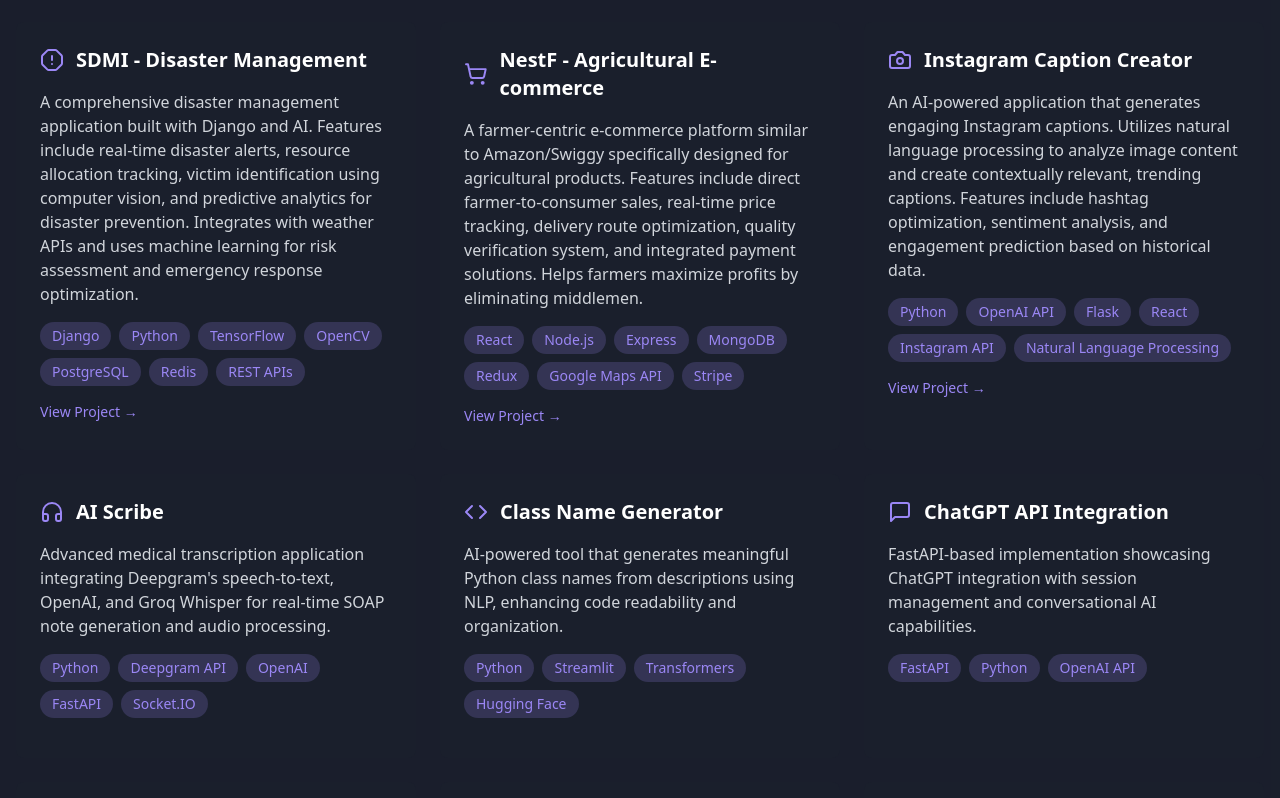
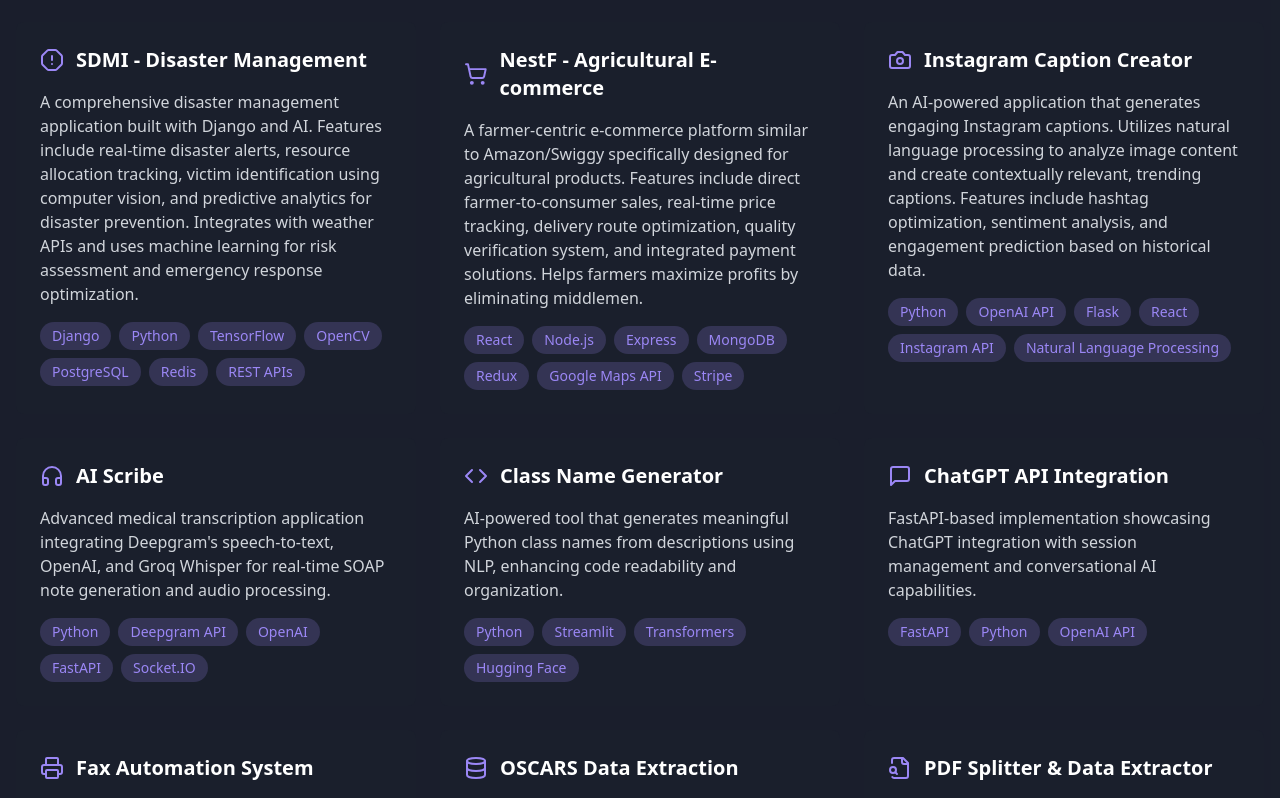
Before and after one commit to achuajays/protofolio, a React (Vite) app: page / in a window 1280 px wide. Shown: the part 2650-3448 px from the top of the page. Built offline with nearby package versions, Linux system fonts and the light colour scheme.

Commit message:
Remove 'View Project' Links
Eliminate the 'View Project' section from the ProjectsSection component to streamline the project display.
[skip gpt_engineer]

```diff
--- a/src/components/ProjectsSection.tsx
+++ b/src/components/ProjectsSection.tsx
@@ -7,22 +7,19 @@ const ProjectsSection = () => {
       title: "SDMI - Disaster Management",
       description: "A comprehensive disaster management application built with Django and AI. Features include real-time disaster alerts, resource allocation tracking, victim identification using computer vision, and predictive analytics for disaster prevention. Integrates with weather APIs and uses machine learning for risk assessment and emergency response optimization.",
       tech: ["Django", "Python", "TensorFlow", "OpenCV", "PostgreSQL", "Redis", "REST APIs"],
-      icon: <AlertOctagon className="text-primary w-6 h-6" />,
-      link: "https://github.com/achuajays/sdmi"
+      icon: <AlertOctagon className="text-primary w-6 h-6" />
     },
     {
       title: "NestF - Agricultural E-commerce",
       description: "A farmer-centric e-commerce platform similar to Amazon/Swiggy specifically designed for agricultural products. Features include direct farmer-to-consumer sales, real-time price tracking, delivery route optimization, quality verification system, and integrated payment solutions. Helps farmers maximize profits by eliminating middlemen.",
       tech: ["React", "Node.js", "Express", "MongoDB", "Redux", "Google Maps API", "Stripe"],
-      icon: <ShoppingCart className="text-primary w-6 h-6" />,
-      link: "https://github.com/achuajays/nestf"
+      icon: <ShoppingCart className="text-primary w-6 h-6" />
     },
     {
       title: "Instagram Caption Creator",
       description: "An AI-powered application that generates engaging Instagram captions. Utilizes natural language processing to analyze image content and create contextually relevant, trending captions. Features include hashtag optimization, sentiment analysis, and engagement prediction based on historical data.",
       tech: ["Python", "OpenAI API", "Flask", "React", "Instagram API", "Natural Language Processing"],
-      icon: <Camera className="text-primary w-6 h-6" />,
-      link: "https://github.com/achuajays/instagram-caption"
+      icon: <Camera className="text-primary w-6 h-6" />
     },
     {
       title: "AI Scribe",
@@ -124,7 +121,7 @@ const ProjectsSection = () => {
                 <h3 className="text-xl font-semibold">{project.title}</h3>
               </div>
               <p className="text-gray-300 mb-4">{project.description}</p>
-              <div className="flex flex-wrap gap-2 mb-4">
+              <div className="flex flex-wrap gap-2">
                 {project.tech.map((tech, idx) => (
                   <span
                     key={idx}
@@ -134,16 +131,6 @@ const ProjectsSection = () => {
                   </span>
                 ))}
               </div>
-              {project.link && (
-                <a
-                  href={project.link}
-                  target="_blank"
-                  rel="noopener noreferrer"
-                  className="text-primary hover:text-primary/80 transition-colors text-sm flex items-center gap-1"
-                >
-                  View Project →
-                </a>
-              )}
             </motion.div>
           ))}
         </div>
```
